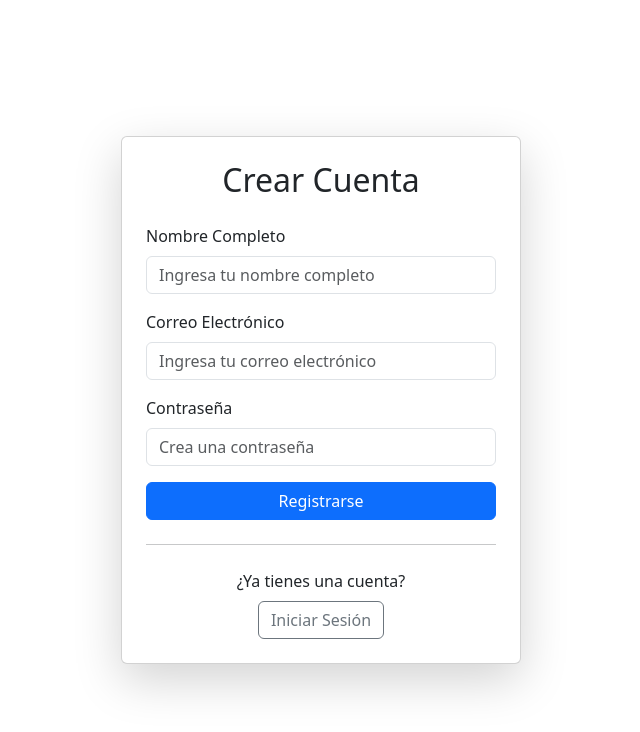
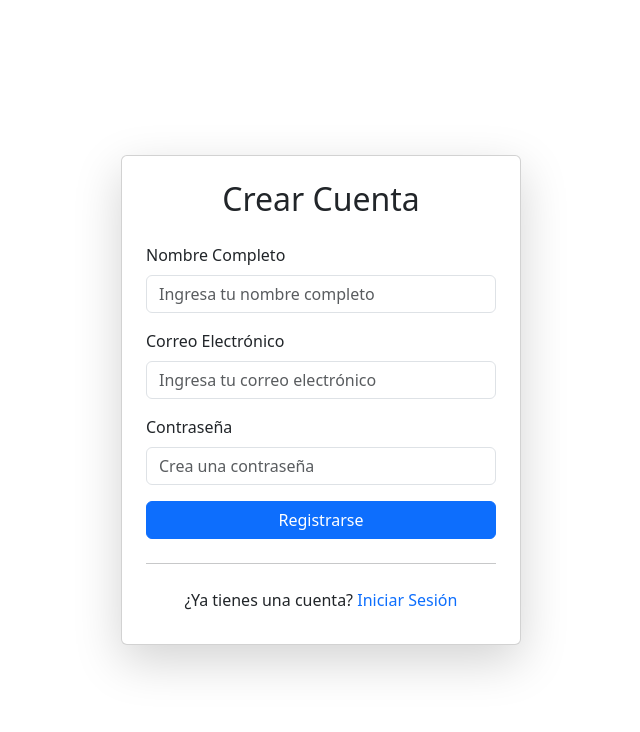
Before and after one commit to DanielSarmiento04/ms_auth, a FastAPI app: page /register in a window 1280 px wide. Shown: the top 732 px of the page, without its empty margins (319-959 px from the left). Run offline with FastAPI, Linux system fonts and the light colour scheme.

Commit message:
Update index.html and register.html for improved link formatting and consistency

```diff
--- a/app/templates/index.html
+++ b/app/templates/index.html
@@ -28,7 +28,7 @@
         </div>
         <hr class="my-4">
         <div class="text-center">
-          <p class="mb-2">¿No tienes una cuenta? <a href="register.html" class="text-decoration-none">Registrarse</a></p>
+          <p class="mb-2">¿No tienes una cuenta? <a href="register" class="text-decoration-none">Registrarse</a></p>
         </div>
       </div>
     </div>
--- a/app/templates/register.html
+++ b/app/templates/register.html
@@ -29,8 +29,7 @@
         </form>
         <hr class="my-4">
         <div class="text-center">
-          <p class="mb-2">¿Ya tienes una cuenta?</p>
-          <a href="/" class="btn btn-outline-secondary">Iniciar Sesión</a>
+          <p class="mb-2">¿Ya tienes una cuenta?  <a href="/" class="text-decoration-none">Iniciar Sesión</a></p>
         </div>
       </div>
     </div>
```
